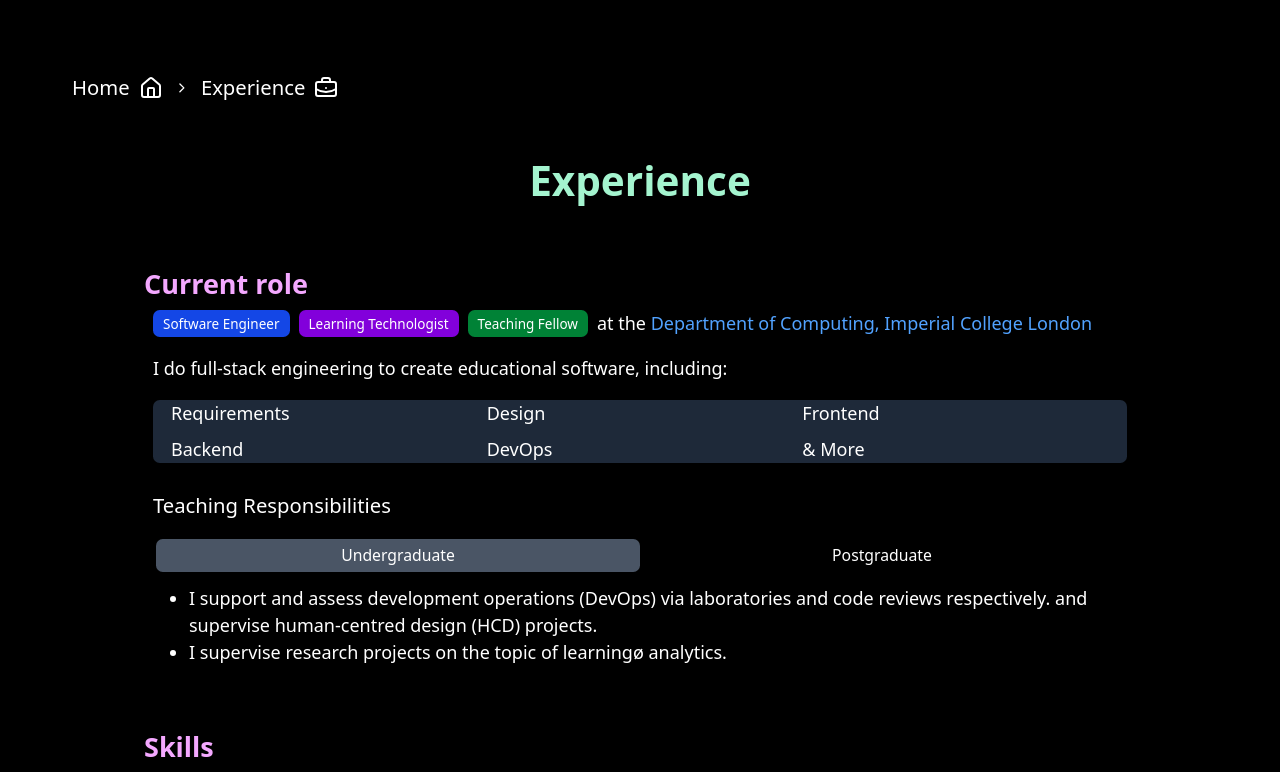
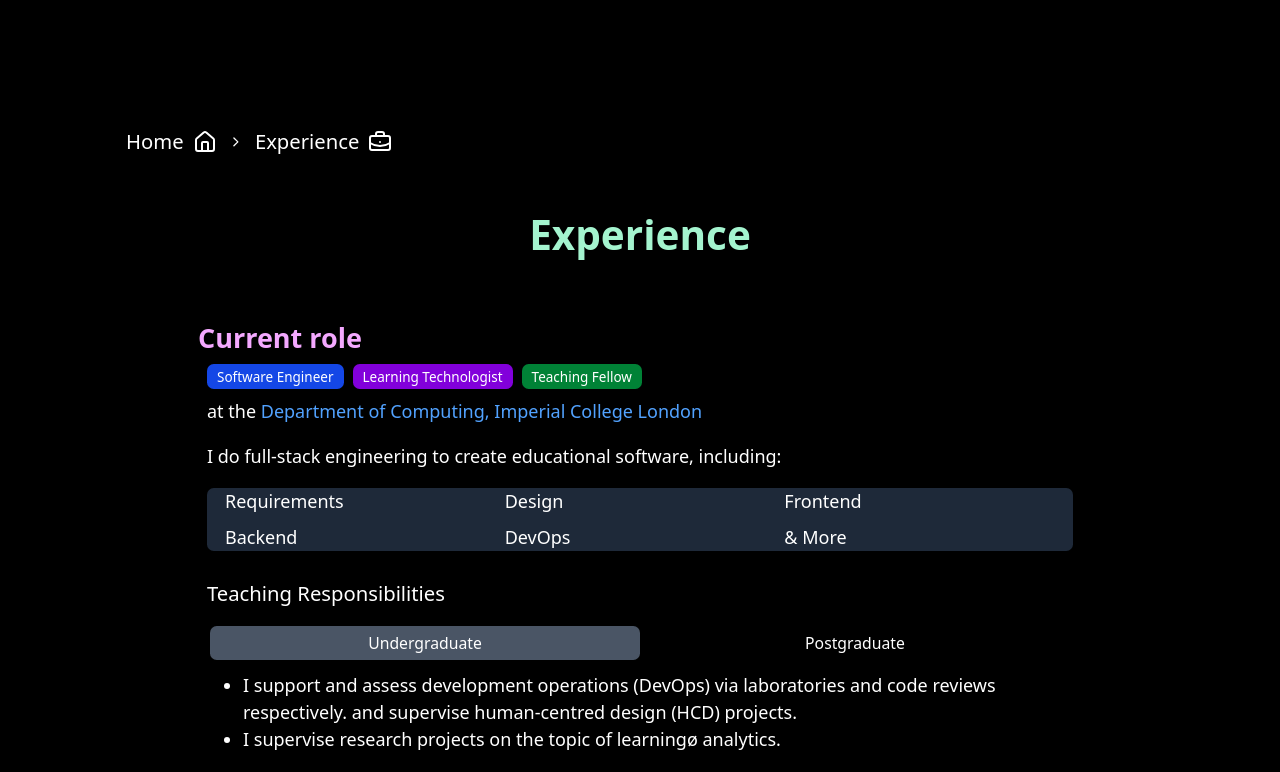
Before and after one commit to zaki-amin/personal-website, a Next.js app: page /experience in a window 1280 px wide. Shown: the top 772 px of the page. Built offline with nearby package versions, Linux system fonts and the light colour scheme.

Commit message:
feat: create PageFrame for standard padding

```diff
--- a/src/app/about/page.tsx
+++ b/src/app/about/page.tsx
@@ -4,6 +4,7 @@
 import BreadcrumbWithIcon from '@/myComponents/navigation/BreadcrumbWithIcon'
 import PageHeader from '@/myComponents/layout/PageHeader'
 import Hobbies from '@/myComponents/about/Hobbies'
+import PageFrame from '@/myComponents/layout/PageFrame'
 
 export const metadata = {
   title: 'Zaki Amin - About',
@@ -12,6 +13,7 @@
 
 export default function About() {
   return (
+    <PageFrame>
       <div className='h-screen flex flex-col py-16 gap-8'>
         <BreadcrumbWithIcon icon={<AboutIcon />} />
         <PageHeader title='About' />
@@ -24,5 +26,6 @@
           <Hobbies />
         </Subsection>
       </div>
+    </PageFrame>
   )
 }
--- a/src/app/contact/page.tsx
+++ b/src/app/contact/page.tsx
@@ -3,6 +3,7 @@
 import PageHeader from '@/myComponents/layout/PageHeader'
 import Subsection from '@/myComponents/Subsection'
 import HoverLink from '@/myComponents/navigation/HoverLink'
+import PageFrame from '@/myComponents/layout/PageFrame'
 
 export const metadata = {
   title: 'Zaki Amin - Contact',
@@ -11,6 +12,7 @@
 
 export default function About() {
   return (
+    <PageFrame>
       <div className='h-screen flex flex-col py-16 gap-8'>
         <BreadcrumbWithIcon icon={<ContactIcon />} />
         <PageHeader title='Contact' />
@@ -29,5 +31,6 @@
           </ul>
         </Subsection>
       </div>
+    </PageFrame>
   )
 }
--- a/src/app/experience/page.tsx
+++ b/src/app/experience/page.tsx
@@ -5,6 +5,7 @@
 import PageHeader from '@/myComponents/layout/PageHeader'
 import CurrentRoleSummary from '@/myComponents/experience/CurrentRoleSummary'
 import TeachingResponsibilities from '@/myComponents/experience/TeachingResponsibilities'
+import PageFrame from '@/myComponents/layout/PageFrame'
 
 export const metadata = {
   title: 'Zaki Amin - Experience',
@@ -13,6 +14,7 @@
 
 export default function Experience() {
   return (
+    <PageFrame>
       <div className='h-screen flex flex-col py-16 gap-12'>
         <BreadcrumbWithIcon icon={<ExperienceIcon />} />
         <PageHeader title='Experience' />
@@ -28,5 +30,6 @@
           <SkillsBadges />
         </Subsection>
       </div>
+    </PageFrame>
   )
 }
--- a/src/app/page.tsx
+++ b/src/app/page.tsx
@@ -1,8 +1,10 @@
 import Image from 'next/image'
 import AllLinks from '@/myComponents/navigation/AllLinks'
+import PageFrame from '@/myComponents/layout/PageFrame'
 
 export default function Home() {
   return (
+    <PageFrame>
       <div className='flex flex-col items-center justify-center gap-4'>
         <AllLinks />
 
@@ -17,5 +19,6 @@
           className='rounded-full'
         />
       </div>
+    </PageFrame>
   )
 }
--- /dev/null
+++ b/src/myComponents/layout/PageFrame.tsx
@@ -0,0 +1,11 @@
+import { FC, ReactNode } from 'react'
+
+interface PageFrameProps {
+  children: ReactNode
+}
+
+const PageFrame: FC<PageFrameProps> = ({ children }) => {
+  return <div className='p-4 md:p-8 lg:p-12'>{children}</div>
+}
+
+export default PageFrame
```
Lines whose indentation alone changed are shown as unchanged.
